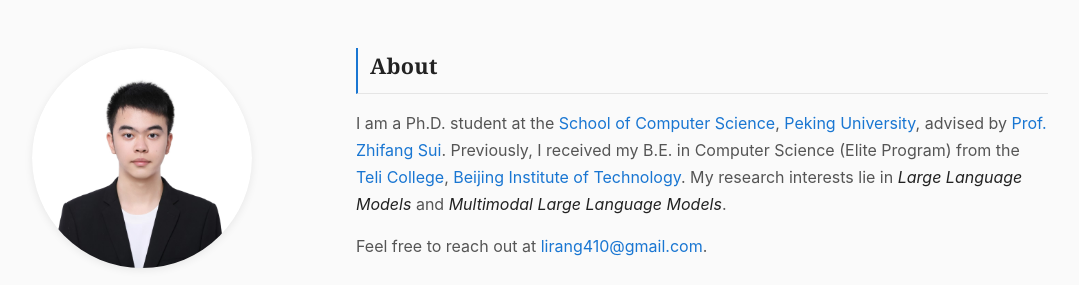
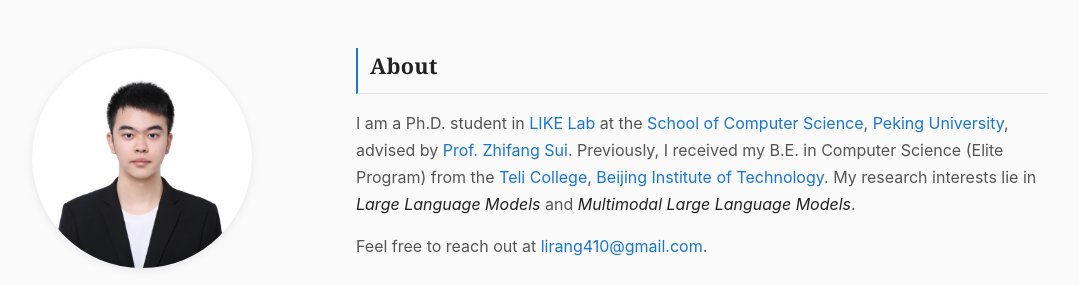
Before and after one commit to lirang04/lirang04.github.io, a plain HTML site: page index.html in a window 1280 px wide. Shown: the top 285 px of the page, without its empty margins (100-1179 px from the left). Drawn offline with Linux system fonts and the light colour scheme; some icons are missing.

Commit message:
Add LIKE Lab link

```diff
--- a/index.html
+++ b/index.html
@@ -53,7 +53,9 @@
       <section id="about">
         <h2>About</h2>
         <p>
-          I am a Ph.D. student at the
+          I am a Ph.D. student in
+          <a href="https://likelabpku.github.io/" target="_blank" rel="noopener">LIKE Lab</a>
+          at the
           <a href="https://cs.pku.edu.cn/" target="_blank" rel="noopener">School of Computer Science</a>,
           <a href="https://english.pku.edu.cn/" target="_blank" rel="noopener">Peking University</a>,
           advised by
```
